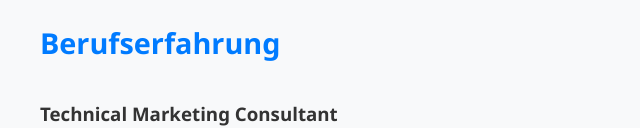
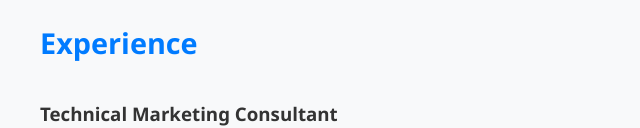
Before and after one commit to buraksefil/MyWebsiteCV, a plain HTML site: page portfolioeng.html in a window 1280 px wide. Shown: the part 2479-2607 px from the top of the page, without its empty margins (0-640 px from the left). Drawn offline with Linux system fonts and the light colour scheme.

Commit message:
Updated Portfolios

```diff
--- a/portfolioeng.html
+++ b/portfolioeng.html
@@ -200,7 +200,7 @@
                 </div>
             </section>
             <section class="certificates-section">
-                <h2>Berufserfahrung</h2>
+                <h2>Experience</h2>
 
                 <!-- AWS Certificate -->
                 <div class="project">
```
